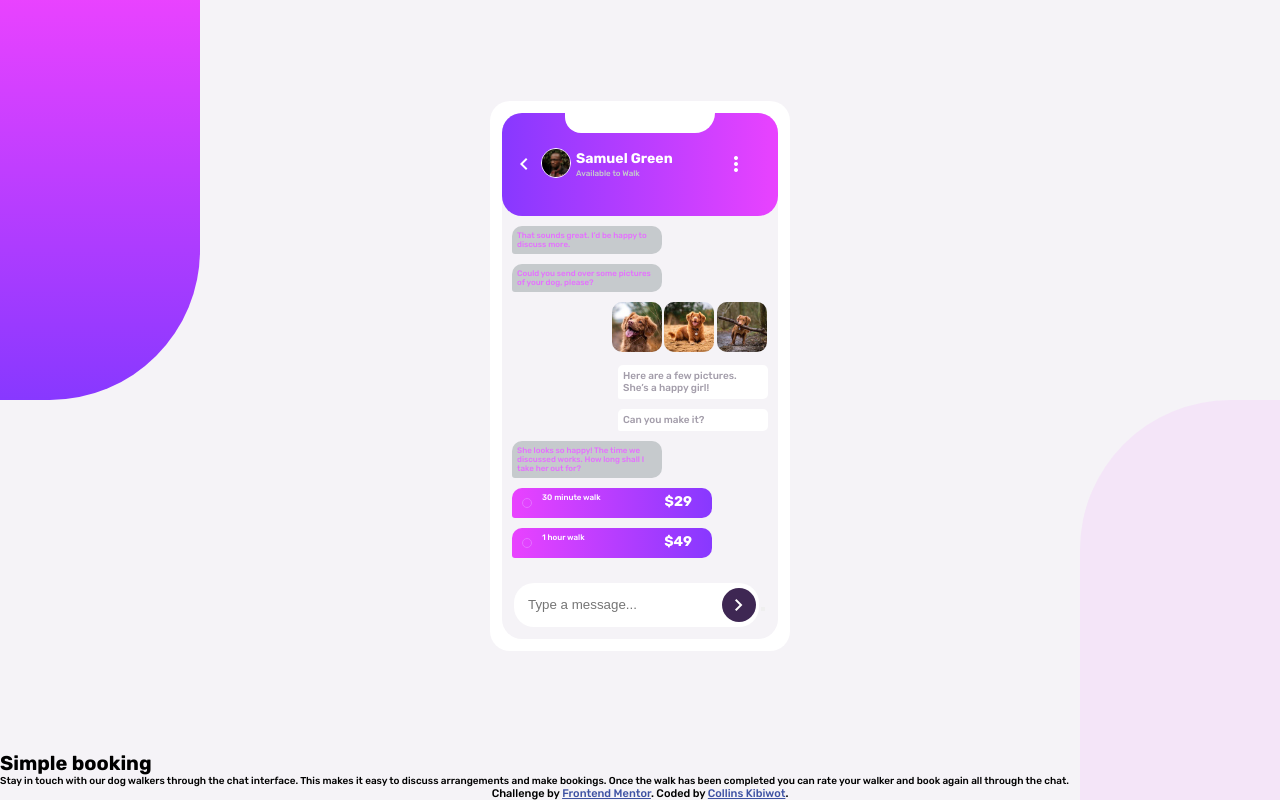
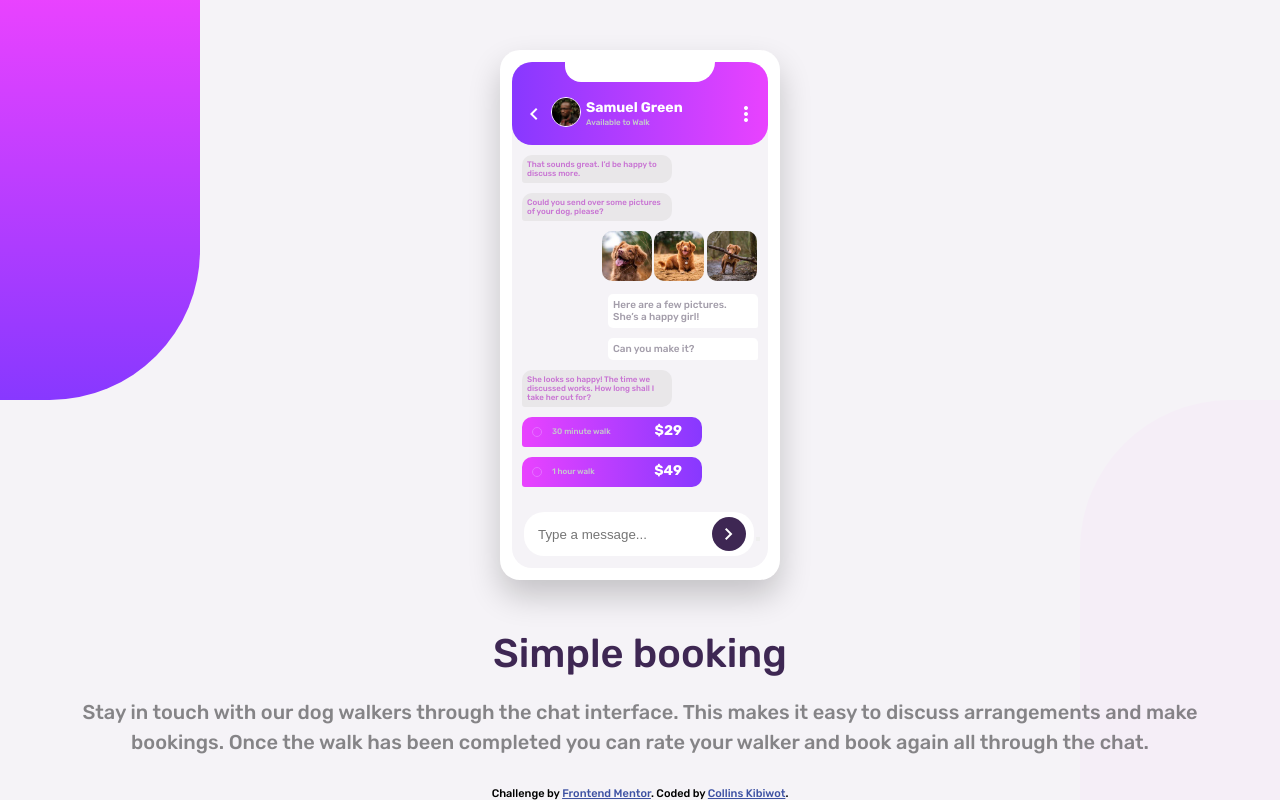
Before and after one commit to kibiwotkosgei/chat-app, a plain HTML site: page index.html in a window 1280 px wide. Drawn offline with nearby package versions, Linux system fonts and the light colour scheme.

Commit message:
colour adjustments

```diff
--- a/index.html
+++ b/index.html
@@ -51,16 +51,17 @@
         </div>
         <div class="leftconvo coloured">
         <input type="radio">
-        30 minute walk <span>$29</span> </div>
+        <span class="walktime">30 minute walk</span>
+        <span class="price">$29</span></div>
         <div class="leftconvo coloured">
           <input type="radio">
 
-
-          1 hour walk <span>$49</span></div>
+          <span class="walktime">1 hour walk</span>
+           <span class="price">$49</span></div>
           <div class="eight">
           <form action="">
-            <input type="text" placeholder="Type a message..." >
-            <button type="submit"><span class="material-symbols-outlined round"> chevron_right </span> </button>
+            <input type="text" placeholder="Type a message...">
+            <button type="submit"> <span class="material-symbols-outlined round"> chevron_right </span> </button>
 
 
           </form>
--- a/styles.css
+++ b/styles.css
@@ -35,11 +35,13 @@ body {
 }
 
 main {
-  width: 300px;
+  width: 280px;
   align-items: center;
   background-color: hsl(0, 0%, 100%);
   border-radius: 20px;
   margin: auto;
+  margin-top: 50px;
+  box-shadow: 0 1rem 2rem hsl(0 0% 0% / 20%);
 }
 
 .phone {
@@ -63,7 +65,7 @@ main::before {
 main::after {
   content: "";
   background-color: hsl(289, 100%, 72%);
-  opacity: 10%;
+  opacity: 3%;
   height: 400px;
   width: 200px;
   border-radius: 150px 0px 0px;
@@ -77,9 +79,9 @@ main::after {
   background-image: linear-gradient(to right,var(--LightViolet),var(--LightMagenta));
   align-items: center;
   border-radius: inherit;
-  border-radius: 20 px 5px;
+  border-radius: 20 px 1px;
   position: relative;
-  padding: 30px 30px 30px 10px;
+  padding: 30px 10px 10px 10px;
 }
 .heading::before {
   content: "";
@@ -116,7 +118,7 @@ span {
   font-size: 8px;
 }
 .pictures {
-padding-left: 110px;
+  padding-left: 90px;
 }
 .pictures img {
   border-radius: 10px;
@@ -125,10 +127,10 @@ padding-left: 110px;
 }
 .leftconvo{
   display: flex;
-    background-color: hsl(206, 6%, 79%);
+  background-color:hsl(300, 6%, 91%);
   border-radius: 10px 10px 10px 3px;
   width: 150px;
-    color:hsl(289, 100%, 72%);
+  color:hsl(293, 52%, 64%);
   margin: 10px;
   padding: 5px 5px;
   font-size: 8px;
@@ -145,7 +147,7 @@ padding-left: 110px;
 .leftconvo input:checked{
   border: 2px solid var(--White);
 }
-.leftconvo span{
+.price{
   font-weight: 700;
   font-size: 14px;
   color: var(--White);
@@ -153,20 +155,25 @@ padding-left: 110px;
   padding-right: 15px;
 }
 .coloured{
-    width:200px ;
+    width:180px ;
     color: hsl(0, 0%, 100%);
     background-image:linear-gradient(to right,var(--LightMagenta),var(--LightViolet));
     gap: 5px;
 
   }
+  .walktime{
+    padding-top: 5px;
+  }
+
 .rightconvo{
     background-color: hsl(0, 0%, 100%);
-    border-radius: 5px 5px 5px 2px;
+    border-radius: 5px 5px 2px 5px;
     width: 150px;
     color:hsl(270, 7%, 64%);
     margin: 10px;
     margin-left: auto;
     padding: 5px 5px;
+
 }
 .eight{
   padding: 15px 0 12px 12px;
@@ -175,7 +182,7 @@ padding-left: 110px;
 .eight input{
   border-radius: 20px;
   height: 44px;
-  width: 245px;
+  width: 230px;
   border: 0;
   padding-left: 14px ;
 }
@@ -189,6 +196,23 @@ padding-left: 110px;
   margin-top: 15px;
   right: 22px;
 }
+.simplebooking{
+  text-align: center;
+  padding: 25px 40px 30px 40px;
+}
+.simplebooking h1{
+  color: var(--VeryDarkDesaturatedViolet);
+  font-size: 40px;
+  padding-bottom: 20px;
+  font-weight: 500;
+ }
+.simplebooking p{
+font-size: 20px;
+line-height: 1.5;
+opacity: 45%;
+
+
+}
 .attribution {
   font-size: 11px;
   text-align: center;
```
Lines whose indentation alone changed are shown as unchanged.
